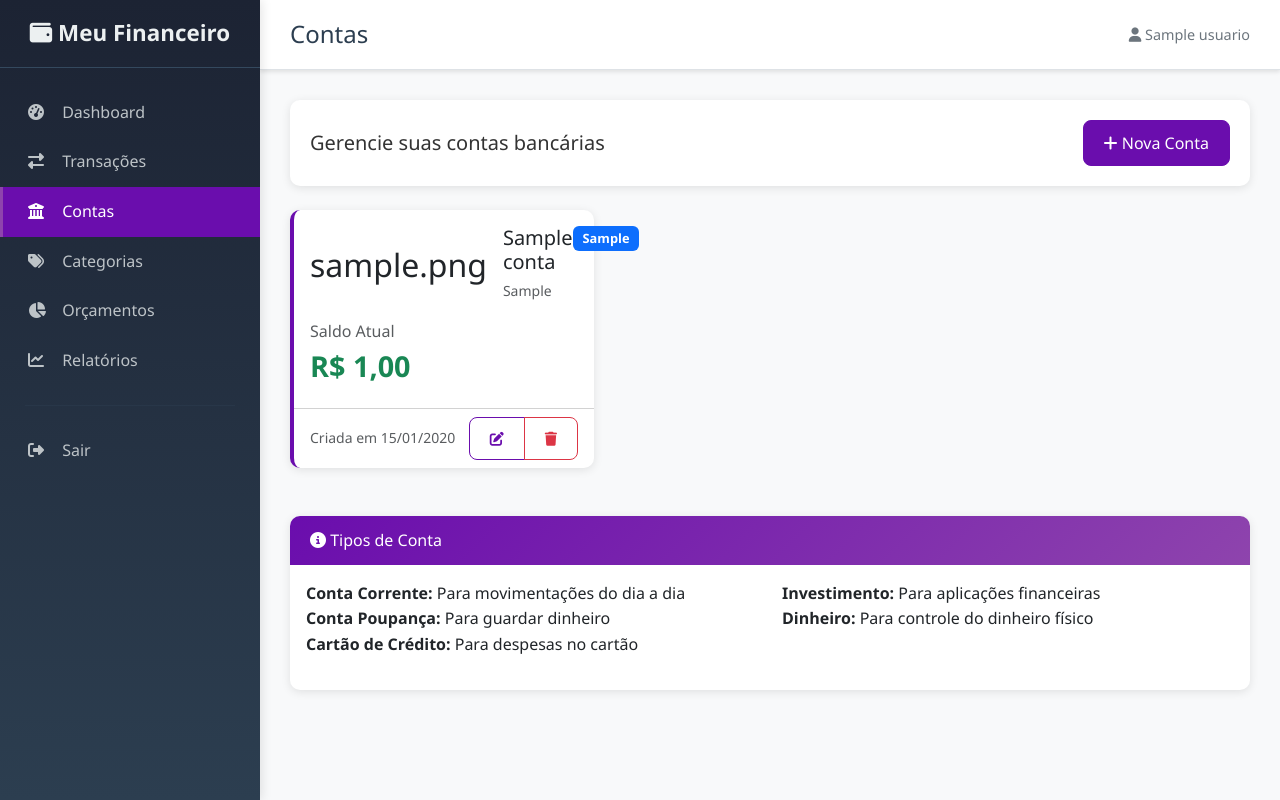
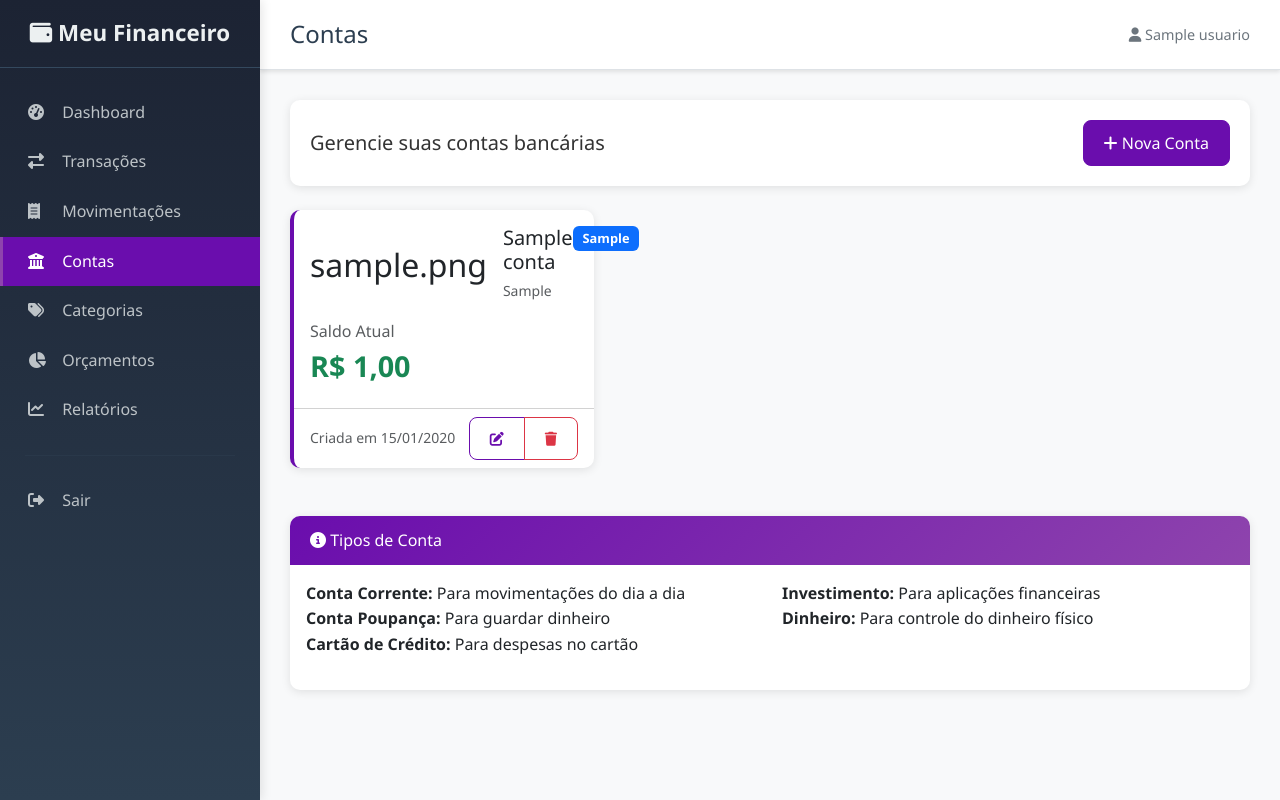
Before and after one commit to Adrianogat0/GESTOR-PESSOAL, a Flask app: page /contas in a window 1280 px wide. Run offline with Flask 3, Linux system fonts and the light colour scheme; the visitor is signed in with stand-in values (Sample User, id 1); tables that the repository leaves empty hold one stand-in row (values such as "Sample post").

Commit message:
Update base.html

```diff
--- a/templates/base.html
+++ b/templates/base.html
@@ -28,6 +28,9 @@
                 </a>
                 <a href="{{ url_for('transacoes') }}" class="nav-link {% if request.endpoint in ['transacoes', 'nova_transacao'] %}active{% endif %}">
                     <i class="fas fa-exchange-alt"></i> Transações
+                </a>
+                <a href="{{ url_for('movimentacoes') }}" class="nav-link {% if request.endpoint == 'movimentacoes' %}active{% endif %}">
+                    <i class="fas fa-receipt"></i> Movimentações
                 </a>
                 <a href="{{ url_for('contas') }}" class="nav-link {% if request.endpoint in ['contas', 'nova_conta'] %}active{% endif %}">
                     <i class="fas fa-university"></i> Contas
```
